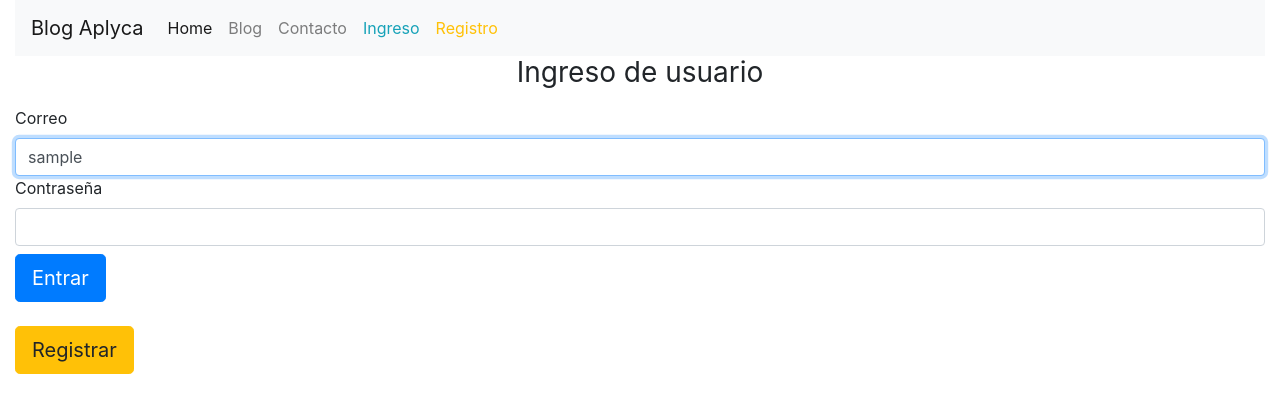
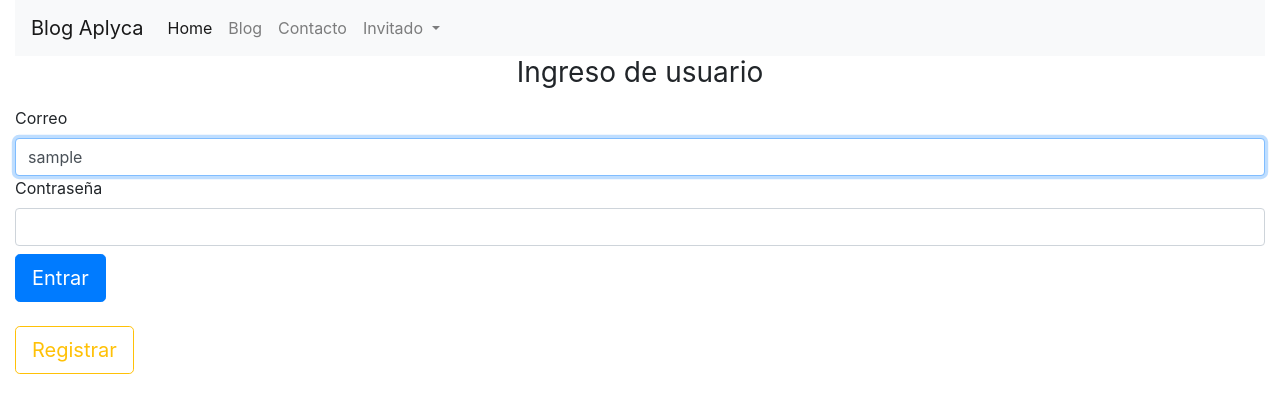
Before and after one commit to EDGARDOJBOLIVAR/blog_aplyca, a Symfony app: template templates/security/login.html.twig in a window 1280 px wide. Shown: the top 413 px of the page. Run offline with Twig, Linux system fonts and the light colour scheme; the template is opened without the code that fills it: most values are stand-ins (such as "Sample title", 1, 10 or a date in 2020); some libraries are stand-ins or nearby versions.

Commit message:
cambios de diseño

```diff
--- a/src/Controller/BlogEntriesController.php
+++ b/src/Controller/BlogEntriesController.php
@@ -107,7 +107,8 @@ class BlogEntriesController extends AbstractController
 
         return $this->render('blog_entries/blog.html.twig', [
             'posts' => $Entradas,
-            'pagination' => $pagination
+            'pagination' => $pagination,
+            'list' => $list
         ]);
     }
 
--- a/src/Repository/BlogEntriesRepository.php
+++ b/src/Repository/BlogEntriesRepository.php
@@ -29,8 +29,10 @@ class BlogEntriesRepository extends ServiceEntityRepository
         if ($user_id !== false) {
             // var_dump('<pre>', );
             // exit;
-            $consulta .= 'WHERE user.id = '.$user_id;
+            $consulta .= 'WHERE user.id = '.$user_id.' ';
         }
+
+        $consulta .= 'ORDER BY post.date DESC, post.time DESC ';
 
         $Query = $this->getEntityManager()->createQuery(
             $consulta
--- a/templates/base.html.twig
+++ b/templates/base.html.twig
@@ -39,25 +39,20 @@
                             <a class="nav-link" href="{{ path('contact') }}">Contacto</a>
                         </li>
 
-                        {% if app.user %}
                         <li class="nav-item dropdown">
                             <a class="nav-link dropdown-toggle" href="#" id="navbarDropdown" role="button" data-toggle="dropdown" aria-haspopup="true" aria-expanded="false">
-                                    {{ app.user.name }}
+                                {{ app.user.name ?? 'Invitado' }}
                             </a>
                             <div class="dropdown-menu" aria-labelledby="navbarDropdown">
-                                    {# <div class="dropdown-divider"></div> #}
+                                {% if app.user %}
                                     <a class="dropdown-item text-danger" href="{{ path('app_logout') }}">Salir</a>
+                                {% else %}
+                                    <a class="dropdown-item text-info" href="{{ path('app_login') }}">Ingreso</a>
+                                    <div class="dropdown-divider"></div>
+                                    <a class="dropdown-item text-warning" href="{{ path('registro') }}">Registro</a>
+                                {% endif %}
                             </div>
                         </li>
-                        {% else %}
-                            <li>
-                                <a class="nav-link text-info" href="{{ path('app_login') }}">Ingreso</a>
-                            </li>
-                            <li>
-                                <a class="nav-link text-warning" href="{{ path('registro') }}">Registro</a>
-                            </li>
-                        {% endif %}
-
                     </ul>
                 </div>
             </nav>
--- a/templates/security/login.html.twig
+++ b/templates/security/login.html.twig
@@ -34,6 +34,6 @@
     </button>
 </form>
 
-<a href="{{ path('registro') }}" class="btn btn-lg btn-warning mt-4" type="submit">Registrar</a>
+<a href="{{ path('registro') }}" class="btn btn-lg btn-outline-warning mt-4" type="submit">Registrar</a>
 
 {% endblock %}
```
Lines whose indentation alone changed are shown as unchanged.
